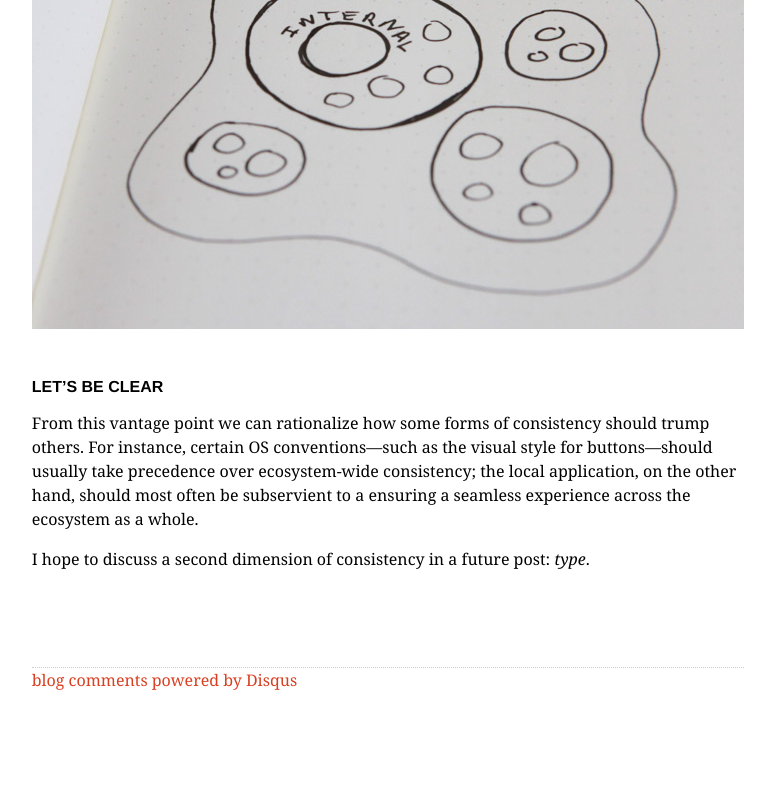
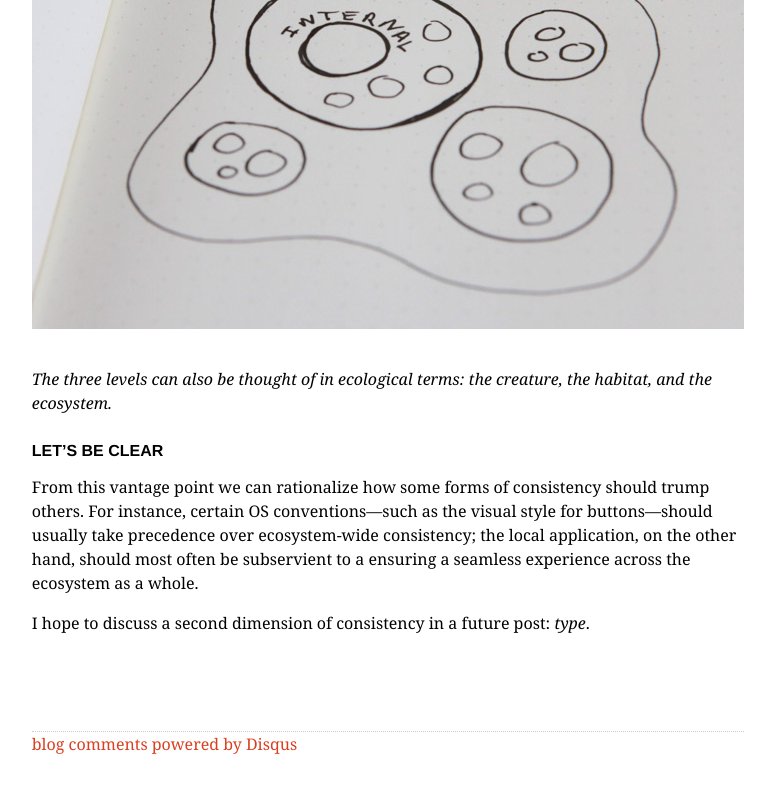
Before and after one commit to SeriouslyInc/tylertate, a Jekyll site: the page built from blog/_posts/2012-03-08-on-consistency-three-levels.markdown, in a window 1280 px wide and 900 px high, scrolled down 1285 px. Shown: the top 793 px of the window, without its empty margins (327-1102 px from the left). Built offline with Jekyll 4.4.1, drawn with Linux system fonts in a browser that asks for light colours; some web fonts are replaced; comment, search, counter and statistics services are not loaded.

Commit message:
Adding image caption

```diff
--- a/blog/_posts/2012-03-08-on-consistency-three-levels.markdown
+++ b/blog/_posts/2012-03-08-on-consistency-three-levels.markdown
@@ -21,6 +21,8 @@ While the traditional continuum is useful, the points along that continuum deser
 
 <img src="http://tylertate.com/resources/images/2012-03-08/ecosystem.jpg" width="712" class="normal-width" alt="Three levels: internal, local, external" />
 
+*The three levels can also be thought of in ecological terms: the creature, the habitat, and the ecosystem.*
+
 ###Let's be clear
 From this vantage point we can rationalize how some forms of consistency should trump others. For instance, certain OS conventions—such as the visual style for buttons—should usually take precedence over ecosystem-wide consistency; the local application, on the other hand, should most often be subservient to a ensuring a seamless experience across the ecosystem as a whole.
 
```
